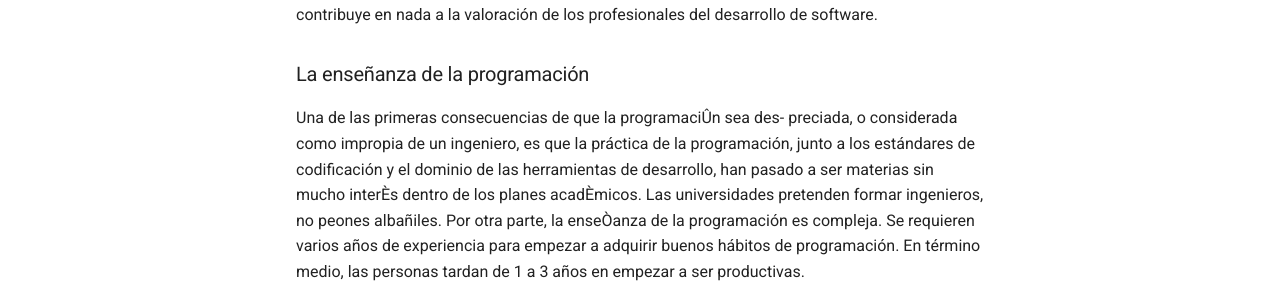
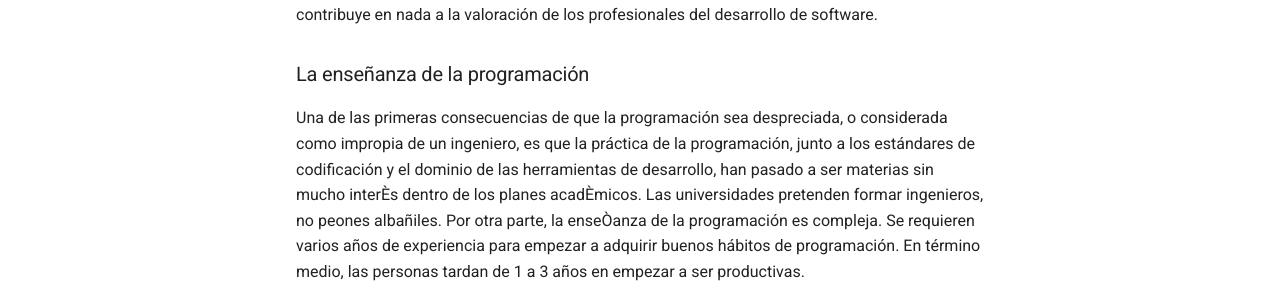
Before and after one commit to Wolfremium13/wolfremium-docs, an MkDocs documentation site: the page built from docs/programer.md, in a window 1280 px wide and 900 px high, scrolled down 526 px. Shown: the part 377-675 px from the top of the window. Built offline with MkDocs 1.6.1 and Material for MkDocs 9.7.7, drawn with Linux system fonts in a browser that asks for light colours.

Commit message:
📃 Update programer text

```diff
--- a/docs/programer.md
+++ b/docs/programer.md
@@ -27,7 +27,7 @@ del desarrollo de software.
 
 ### La enseñanza de la programación
 
-Una de las primeras consecuencias de que la programaciÛn sea des- preciada, o considerada como impropia de un ingeniero,
+Una de las primeras consecuencias de que la programación sea despreciada, o considerada como impropia de un ingeniero,
 es que la práctica de la programación, junto a los estándares de codificación y el dominio de las herramientas de
 desarrollo, han pasado a ser materias sin mucho interÈs dentro de los planes acadÈmicos. Las universidades pretenden
 formar ingenieros, no peones albañiles. Por otra parte, la enseÒanza de la programación es compleja. Se requieren varios
```
